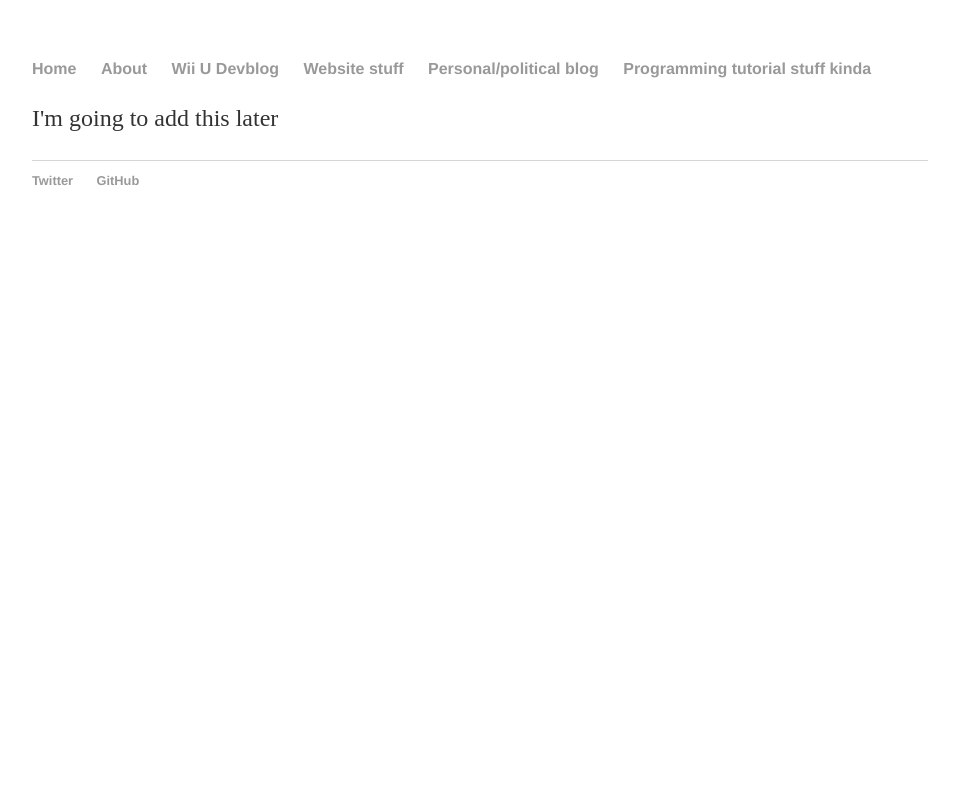
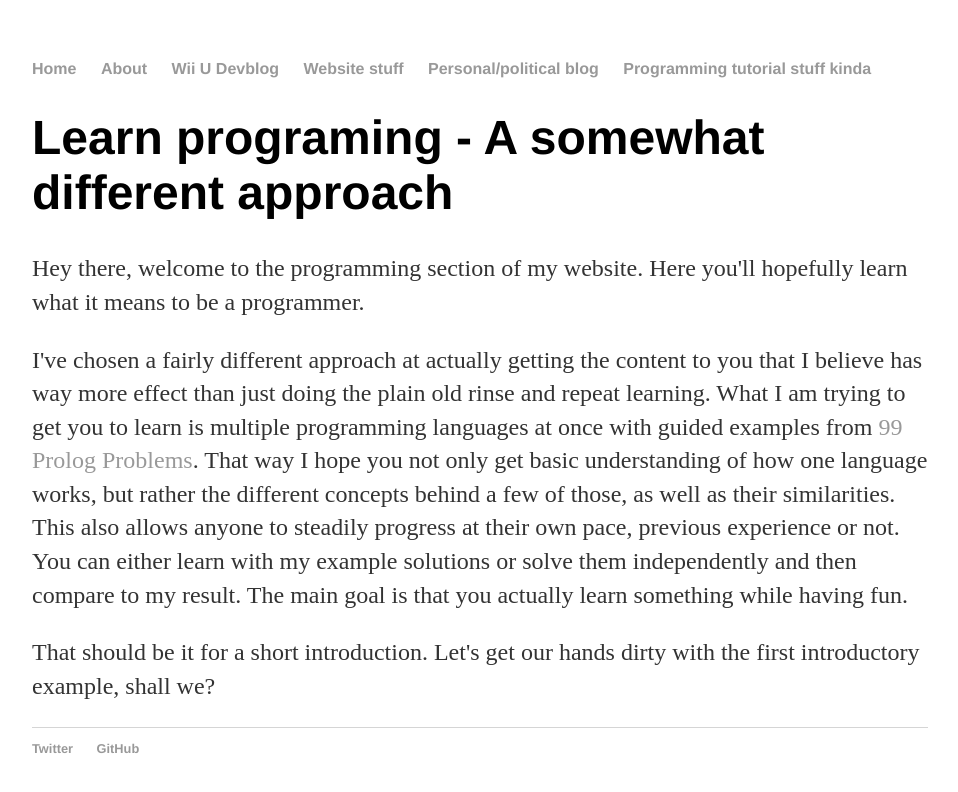
Before and after one commit to curtisy1/curtisy1.github.io, a Jekyll site: the page built from coding/index.html, in a window 1280 px wide. Shown: the top 792 px of the page, without its empty margins (160-1118 px from the left). Built offline with Jekyll 4.4.1, drawn with Linux system fonts in a browser that asks for light colours.

Commit message:
First commit to programming section

```diff
--- a/coding/index.html
+++ b/coding/index.html
@@ -3,5 +3,8 @@ layout: default
 title: Programming stuff
 ---
 <div class="intro">
-	<p>I'm going to add this later</p>
+	<h1>Learn programing - A somewhat different approach</h1>
+	<p>Hey there, welcome to the programming section of my website. Here you'll hopefully learn what it means to be a programmer.</p>
+	<p>I've chosen a fairly different approach at actually getting the content to you that I believe has way more effect than just doing the plain old rinse and repeat learning. What I am trying to get you to learn is multiple programming languages at once with guided examples from <a href="https://sites.google.com/site/prologsite/prolog-problems/1">99 Prolog Problems</a>. That way I hope you not only get basic understanding of how one language works, but rather the different concepts behind a few of those, as well as their similarities.<br /> This also allows anyone to steadily progress at their own pace, previous experience or not. You can either learn with my example solutions or solve them independently and then compare to my result. The main goal is that you actually learn something while having fun.</p>
+	<p>That should be it for a short introduction. Let's get our hands dirty with the first introductory example, shall we?</p>
 </div>
```
